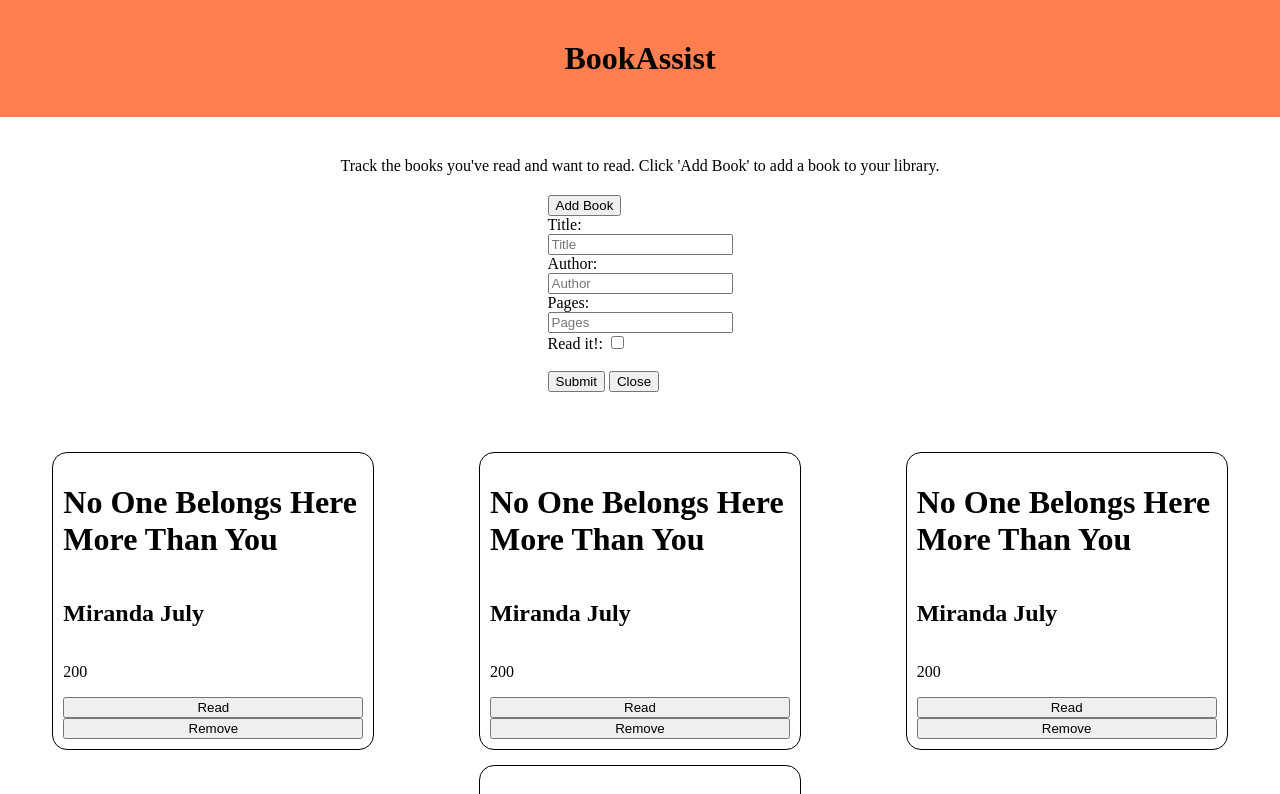
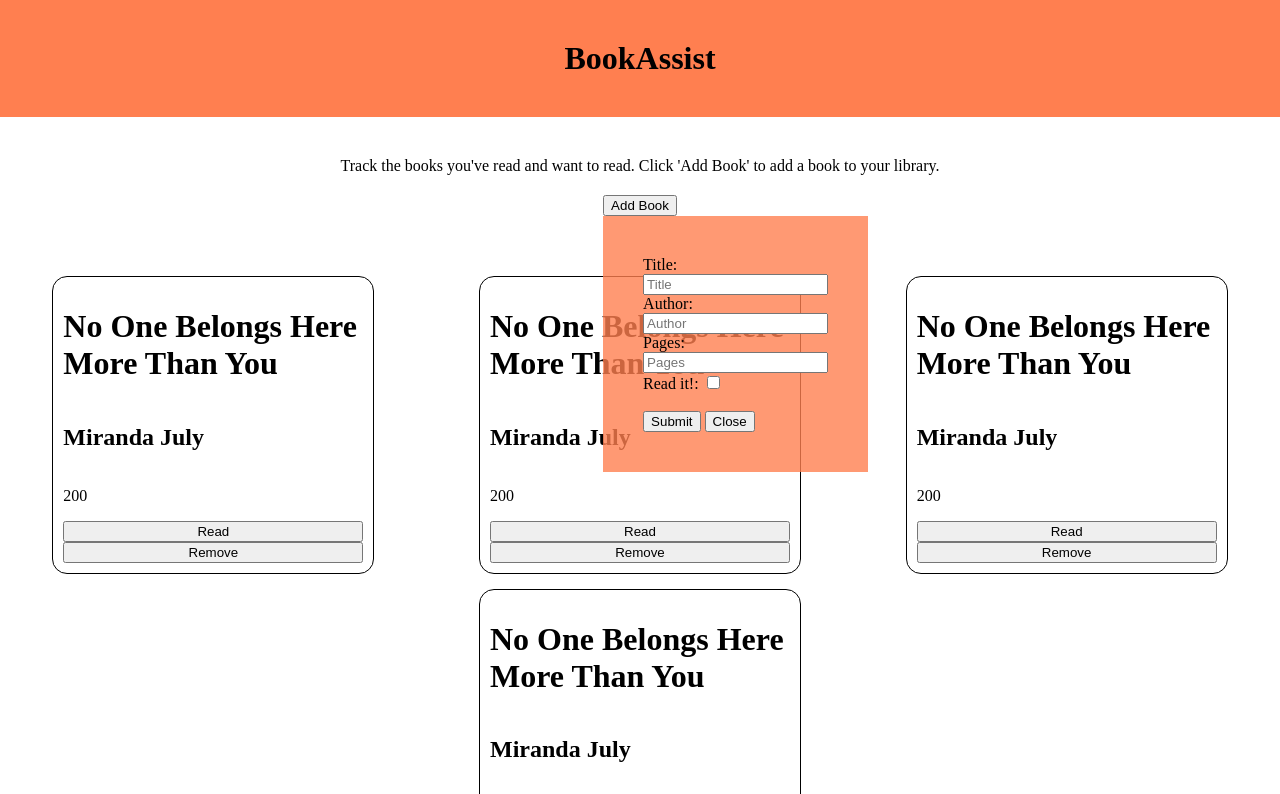
Before and after one commit to WoahJo/book-assist, a plain HTML site: page index.html in a window 1280 px wide. Both pictures are taken after a click on the button "Add Book". Shown: the top 794 px of the page. Drawn offline with Linux system fonts and the light colour scheme.

Commit message:
add pop up shows over content

```diff
--- a/style.css
+++ b/style.css
@@ -64,5 +64,9 @@ body{
 
 #book-form {
     display: none;
+    z-index: 1;
+    position: fixed;
+    background-color: rgba(255, 127, 80, 0.795);
+    padding: 40px;
 
 }
```
